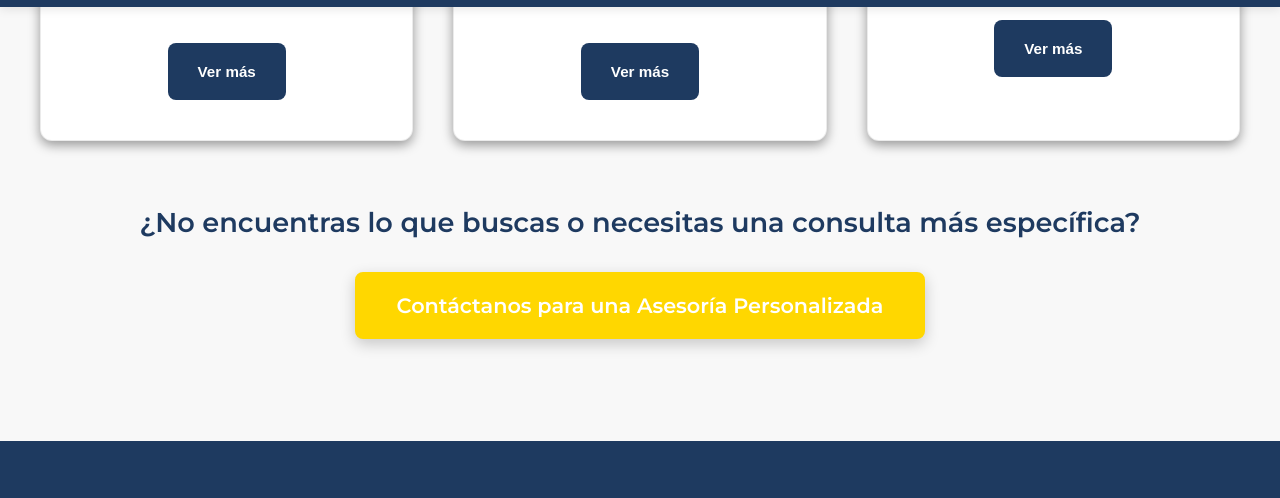
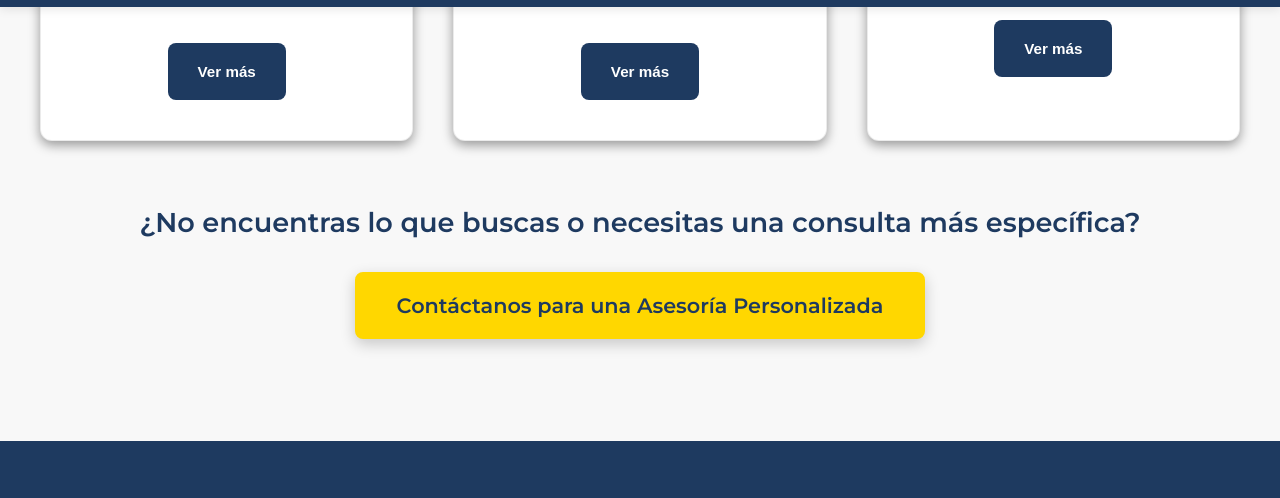
Before and after one commit to Richard1DL/Firma_Abeliuk_Conde, a plain HTML site: page areas.html in a window 1280 px wide. In both pictures the pointer is over the link "Contáctanos para una Asesoría Personalizada". Shown: the part 1468-1966 px from the top of the page. Drawn offline with nearby package versions, Linux system fonts and the light colour scheme.

Commit message:
areas.css

```diff
--- a/areas.css
+++ b/areas.css
@@ -94,7 +94,7 @@ img {
 .btn-primary:hover {
     background-color: var(--color-secondary);
     border-color: var(--color-secondary);
-    color: var(--color-text-light);
+    color: var(--color-primary);
     transform: translateY(-2px);
     box-shadow: 0 5px 15px rgba(0,0,0,0.2);
 }
```
